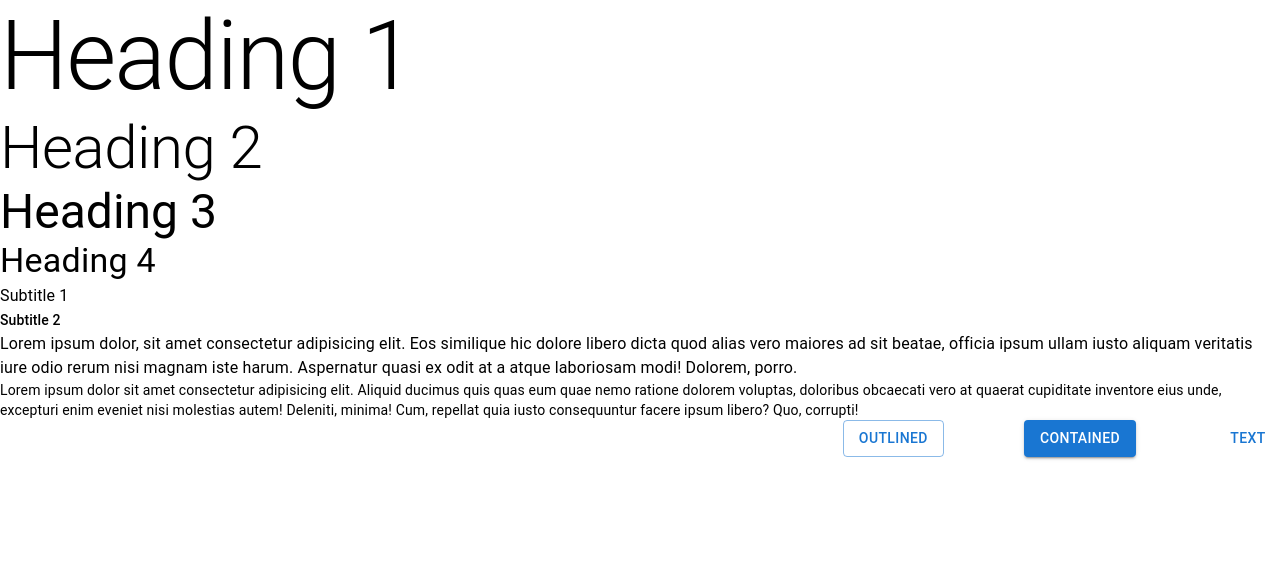
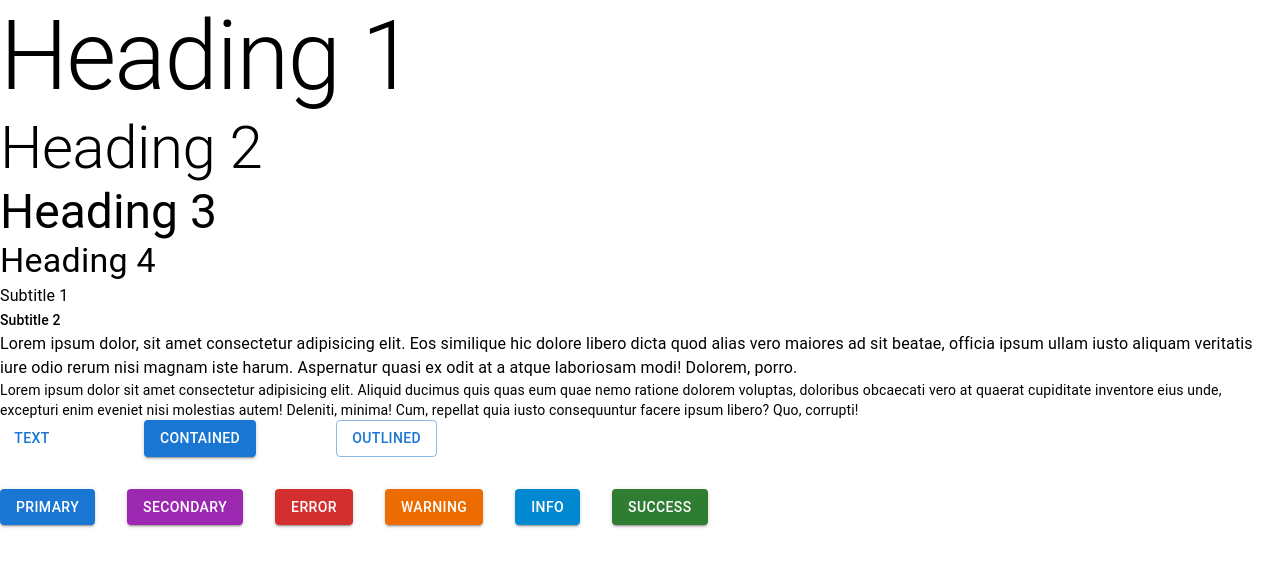
Before and after one commit to TahaAkber/Mern-work, a React (Create React App) app in the folder Material Ui/material-demo/: page / in a window 1280 px wide. Shown: the top 566 px of the page. Built offline with nearby package versions, Linux system fonts and the light colour scheme.

Commit message:
buttons and multiple variant of buttons

```diff
--- a/Material Ui/material-demo/src/components/Buttons.tsx
+++ b/Material Ui/material-demo/src/components/Buttons.tsx
@@ -3,10 +3,32 @@ import { Button } from "@mui/material";
 import Stack from "@mui/material/Stack";
 const Buttons = () => {
   return (
-    <Stack spacing={10} direction="row-reverse">
-      <Button variant="text">Text</Button>
-      <Button variant="contained">contained</Button>
-      <Button variant="outlined">outlined</Button>
+    <Stack spacing={4}>
+      <Stack spacing={10} direction="row">
+        <Button variant="text">Text</Button>
+        <Button variant="contained">contained</Button>
+        <Button variant="outlined">outlined</Button>
+      </Stack>
+      <Stack spacing={4} direction="row" sx={{ margin: "25px" }}>
+        <Button variant="contained" color="primary">
+          Primary
+        </Button>
+        <Button variant="contained" color="secondary">
+          secondary
+        </Button>
+        <Button variant="contained" color="error">
+          error
+        </Button>
+        <Button variant="contained" color="warning">
+          Warning
+        </Button>
+        <Button variant="contained" color="info">
+          Info
+        </Button>
+        <Button variant="contained" color="success">
+          Success
+        </Button>
+      </Stack>
     </Stack>
   );
 };
```
